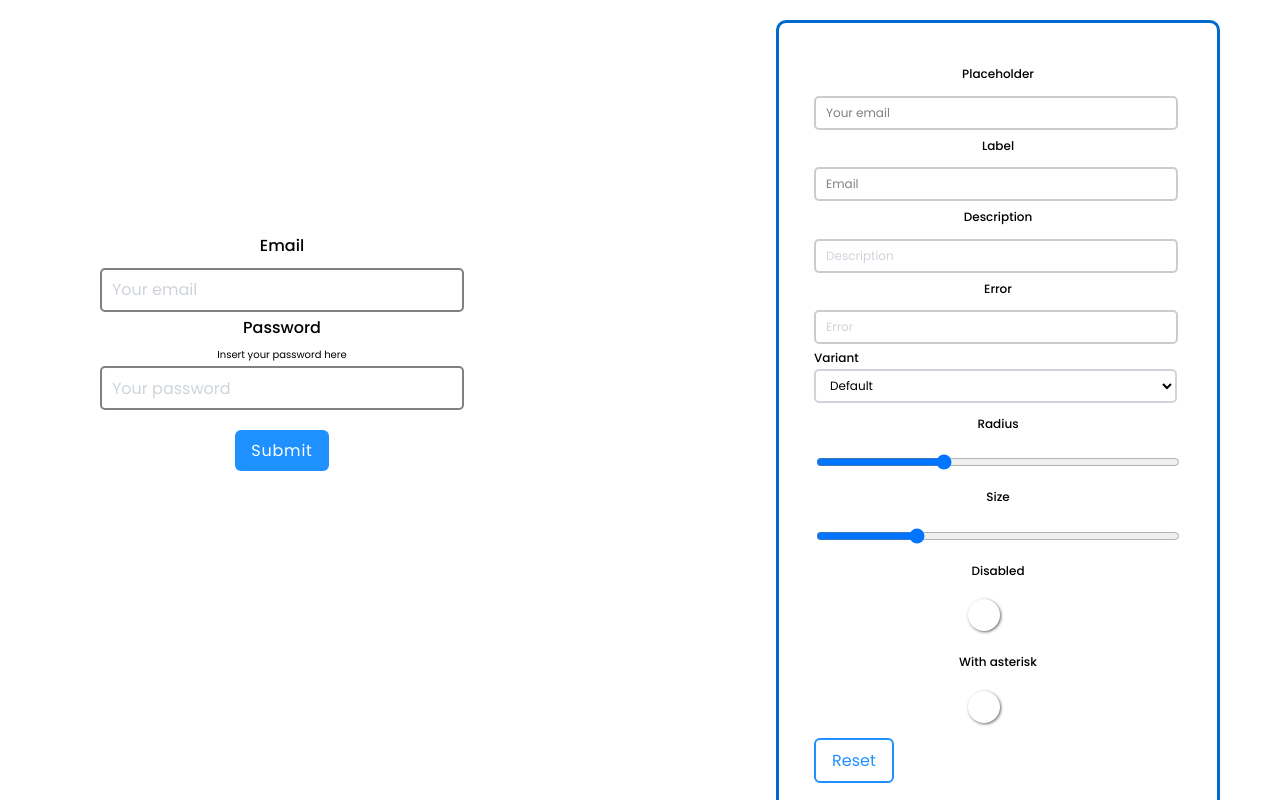
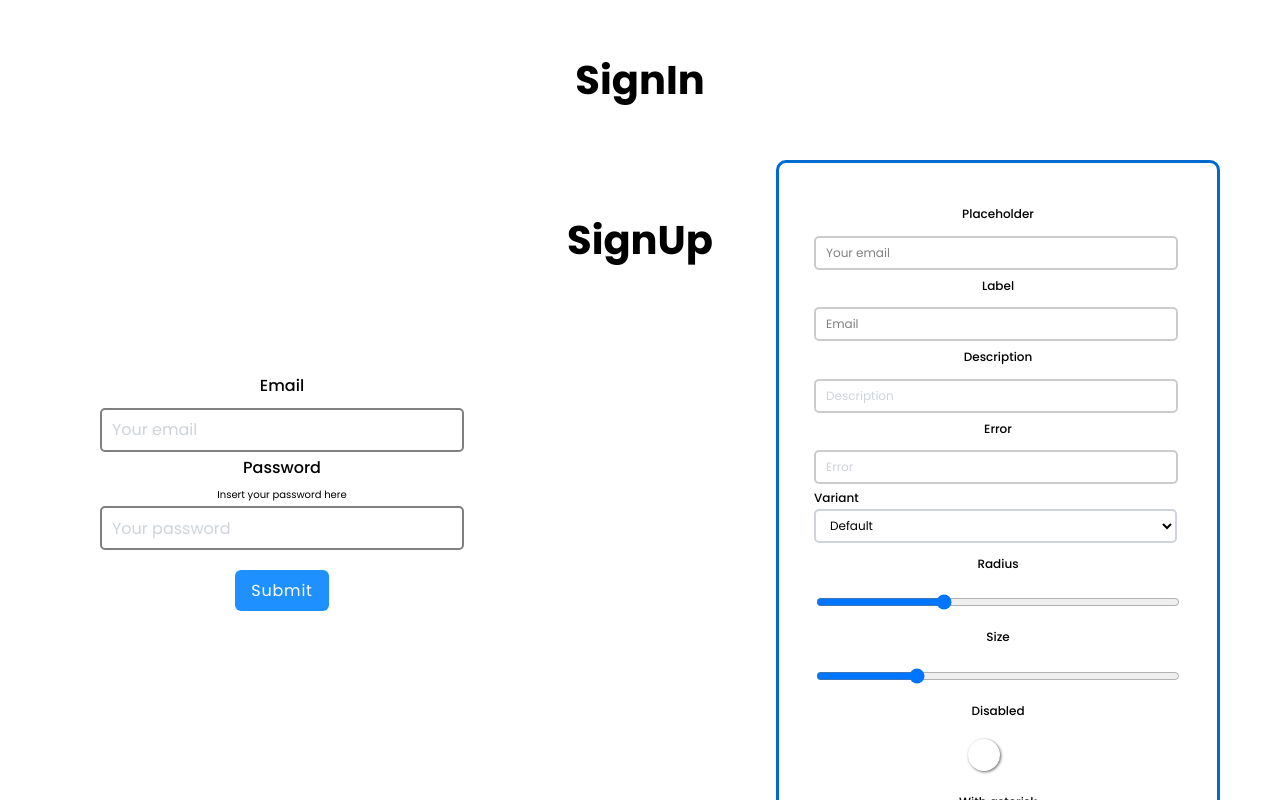
Before and after one commit to GitMozzarella/forms, a React (Create React App) app: page / in a window 1280 px wide. Shown: the top 800 px of the page. Built offline with nearby package versions, Linux system fonts and the light colour scheme; a web font is replaced by a local one.

Commit message:
fix: поправил разметку и стили

```diff
--- a/src/components/Form/Form.jsx
+++ b/src/components/Form/Form.jsx
@@ -1,5 +1,6 @@
 import { SignIn } from '../SignIn/SignIn'
 import { SignUp } from '../SignUp/SignUp.jsx'
+import styles from './Form.module.css'
 
 export function Form() {
 	const onSubmitSignin = (email, password) => {
@@ -19,7 +20,9 @@ export function Form() {
 
 	return (
 		<div>
+			<header className={styles.header}>SignIn</header>
 			<SignIn onSubmit={onSubmitSignin} />
+			<header className={styles.header}>SignUp</header>
 			<SignUp onSubmit={onSubmitSignup} />
 		</div>
 	)
--- /dev/null
+++ b/src/components/Form/Form.module.css
@@ -0,0 +1,6 @@
+.header {
+	background-color: rgb(255, 255, 255);
+	font-size: 40px;
+	font-weight: 700;
+	margin: 50px 0;
+}
```
